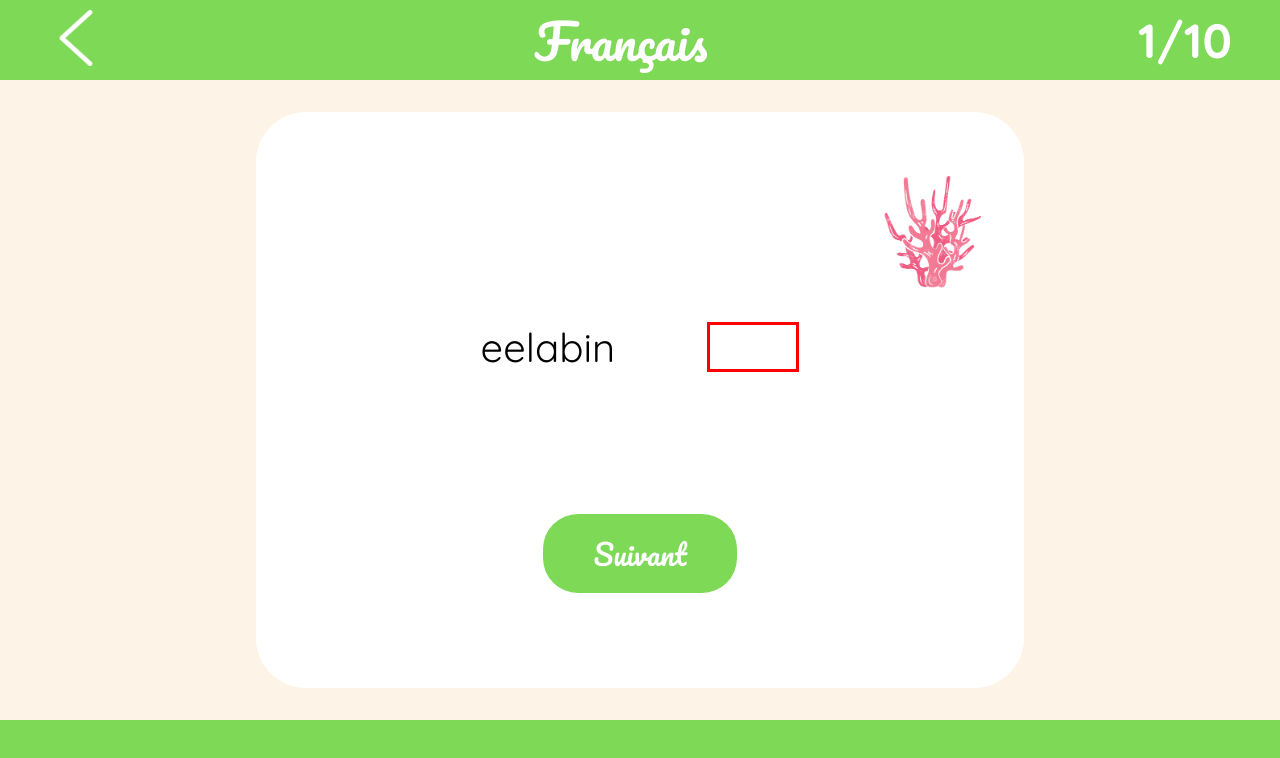
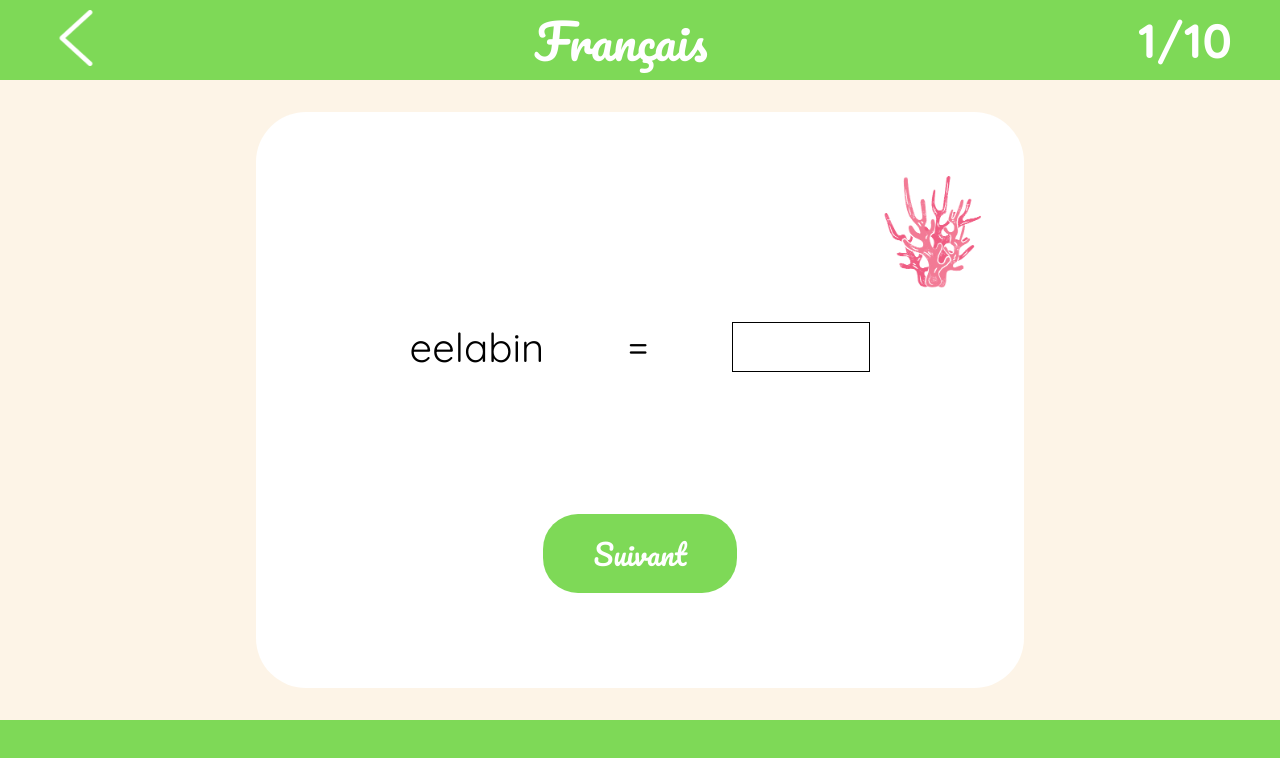
Before and after one commit to MathieuMrt/Mon-cahier-de-vacances, a React (Vite) app: page /francais in a window 1280 px wide. Both pictures are taken after a click on the button "Commencer". Shown: the top 758 px of the page. Built offline with nearby package versions, Linux system fonts and the light colour scheme.

Commit message:
count === 0 || > 10 -> display none

```diff
--- a/src/components/Francais/ConsigneFr.jsx
+++ b/src/components/Francais/ConsigneFr.jsx
@@ -6,6 +6,7 @@ const ConsigneFr = ({ setCount, count }) => {
   const [isClicked, setIsClicked] = useState(false);
 
   const handleClickisClicked = () => {
+    setCount (c => c + 1)
     setIsClicked(true);
   };
 
--- a/src/components/Francais/Francais.jsx
+++ b/src/components/Francais/Francais.jsx
@@ -5,7 +5,7 @@ import ConsigneFr from './ConsigneFr.jsx';
 
 const Francais = () => {
 
-    const [count, setCount] = useState(1);
+    const [count, setCount] = useState(0);
     return (
         <div className="francais">
             <Header color="francaisColor" subject="Français" count={count}/>
--- a/src/components/Francais/Francais.scss
+++ b/src/components/Francais/Francais.scss
@@ -30,21 +30,25 @@
     display : flex;
     margin-top: 25%;
     width: 100%;
-    gap: 20%;
-    justify-content: center;
+    justify-content: space-between;
     padding-bottom: 10%;
     &_mot{
         font-size: 2.5rem;
         font-family: $textFont;
     }
 
+    &_input_normal {
+        border: solid 1px black;
+        width: 30%;
+    }
+
     &_input_vert {
         border: solid 3px $francaisColor;
-        width: 20%;
+        width: 30%;
     }
     &_input_rouge {
         border: solid 3px red;
-        width: 20%;
+        width: 30%;
     }
 
     input:focus{
--- a/src/components/Francais/JeuFr.jsx
+++ b/src/components/Francais/JeuFr.jsx
@@ -73,7 +73,8 @@ const JeuFr = ({setCount, count}) => {
       <div className="JeuFr">
         <img src={coral} alt="coral" className="Consigne_img" />
         <p className="JeuFr_mot">{blendedArray[index]}</p>
-        <input type="text" className={`${value === mots[index] ? "JeuFr_input_vert" : "JeuFr_input_rouge"  }`} onChange={handleChangeJeuFR} value={value}></input>
+        <p className="JeuFr_mot">=</p>
+        <input type="text" className={`${value === mots[index] ? "JeuFr_input_vert" : value === "" ? "JeuFr_input_normal" : "JeuFr_input_rouge"  }`} onChange={handleChangeJeuFR} value={value}></input>
       </div>
       <button className="Francais_button" onClick={handleClickJeuFr}>
         Suivant
--- a/src/components/Header/Header.jsx
+++ b/src/components/Header/Header.jsx
@@ -1,20 +1,26 @@
-import React from 'react';
+import React from "react";
 import { useNavigate } from "react-router-dom";
 
-
-const Header = ({color, subject, count}) => {
-
+const Header = ({ color, subject, count }) => {
   const navigate = useNavigate();
 
   return (
-        <div className= {`header ${color}`}>
+    <div className={`header ${color}`}>
       <div className="fleche">
-                <img src="./../src/assets/images/fleche-retour.png" alt="fleche" onClick={() => navigate(-1)}/>
+        <img
+          src="./../src/assets/images/fleche-retour.png"
+          alt="fleche"
+          onClick={() => navigate(-1)}
+        />
       </div>
-            <div className ="subject">
+      <div className="subject">
         <h2>{subject}</h2>
       </div>
-            <div className = "nombre-questions">
+      <div
+        className={
+          count === 0 || count > 10 ? "display-none" : "nombre-questions"
+        }
+      >
         <h2>{count}/10</h2>
       </div>
     </div>
--- a/src/components/Header/Header.scss
+++ b/src/components/Header/Header.scss
@@ -28,6 +28,11 @@
       font-size: 3rem;
     }
   }
+  .display-none {
+    h2 {
+      display: none
+    }
+  }
 }
 
 .geoColor {
```
Lines whose indentation alone changed are shown as unchanged.
